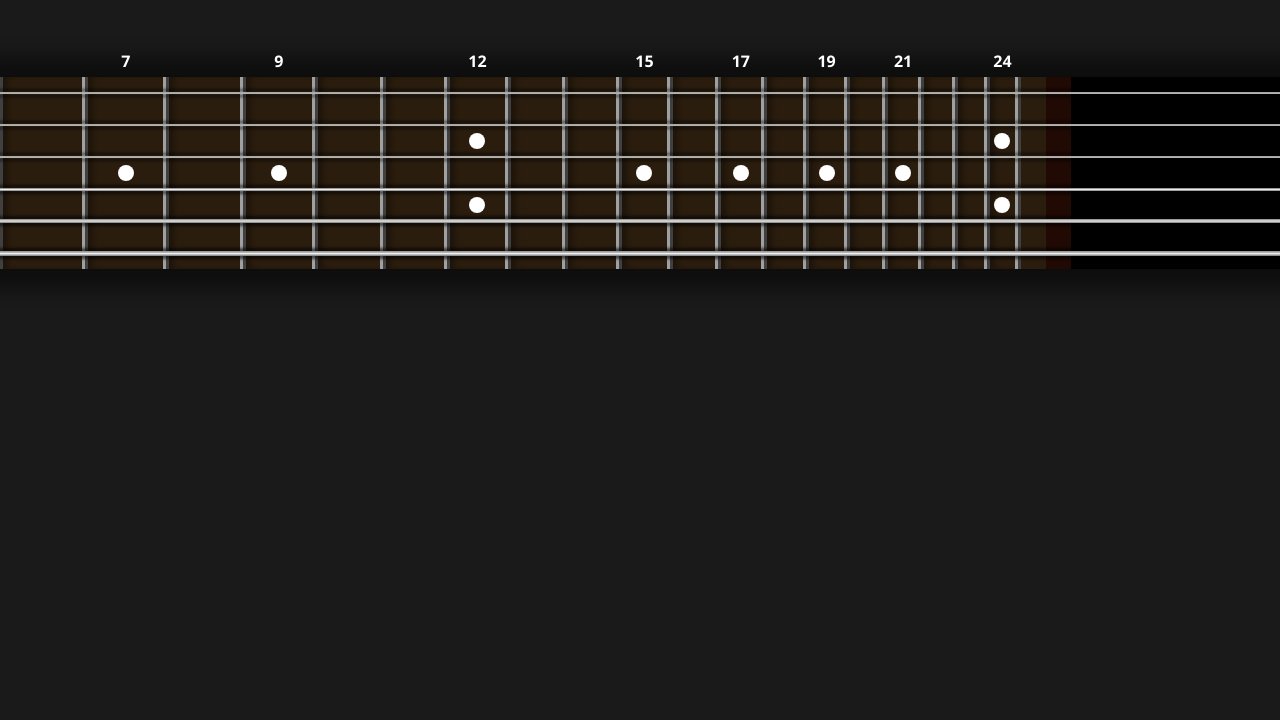
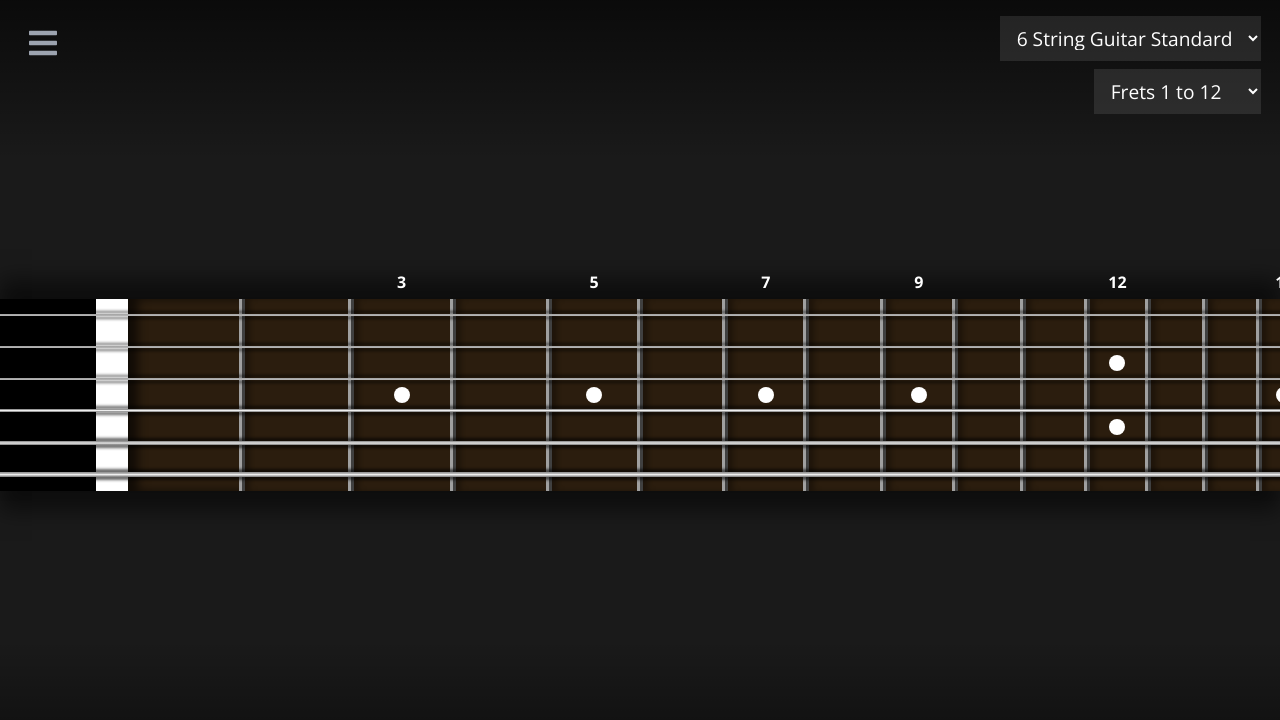
Before and after one commit to MekonLips/Frets, a React (Vite) app: page / in a window 1280 px wide. Shown: the top 720 px of the page. Built offline with nearby package versions, Linux system fonts and the light colour scheme.

Commit message:
Add Tailwind semantic styles for the main control grid

```diff
--- a/src/index.css
+++ b/src/index.css
@@ -209,3 +209,42 @@
   .legacy-range-blur-left { left: 0; width: var(--blur-edge); }
   .legacy-range-blur-right { right: 0; width: var(--blur-edge); }
 }
+
+@layer components {
+  .legacy-grid {
+    @apply grid h-full w-full;
+    background: linear-gradient(180deg, rgb(0 0 0 / 60%) 0%, transparent 20%, transparent 80%, rgb(0 0 0 / 60%) 100%);
+    grid-template-columns: 1fr 2fr 1fr;
+    grid-template-rows: repeat(3, minmax(0, 1fr));
+  }
+  .legacy-grid > div { @apply flex p-4; }
+  .legacy-grid > div:nth-child(1) {
+    z-index: var(--grid-z);
+    @apply flex-col;
+  }
+  .legacy-grid > div:nth-child(1) button { @apply h-[3.4rem] w-[3.4rem] rounded-full; }
+  .legacy-grid > div:nth-child(2) {
+    z-index: var(--grid-z);
+    @apply flex-row items-start justify-between;
+  }
+  .legacy-grid > div:nth-child(2) > label {
+    @apply mb-2 flex w-full items-center justify-center;
+  }
+  .legacy-grid > div:nth-child(2) > div:first-child { @apply grow; }
+  .legacy-grid > div:nth-child(2) > div:last-child { white-space: nowrap; }
+  .legacy-grid > div:nth-child(3) {
+    z-index: var(--grid-z);
+    @apply flex-col items-start justify-start;
+  }
+  .legacy-grid > div:nth-child(3) > p,
+  .legacy-grid > div:nth-child(3) > label {
+    @apply mb-2 flex w-full items-center justify-end;
+  }
+  .legacy-grid > div:nth-child(4) {
+    height: var(--grid-board-height);
+    @apply col-start-1 col-end-4 row-start-2 row-end-3 items-center justify-center p-0;
+  }
+  .legacy-grid > div:nth-child(5) { z-index: var(--grid-z); @apply flex-row items-end justify-start; }
+  .legacy-grid > div:nth-child(6) { z-index: var(--grid-z); @apply flex-col items-start justify-start; }
+  .legacy-grid > div:nth-child(7) { z-index: var(--grid-z); @apply items-end justify-end; }
+}
```
